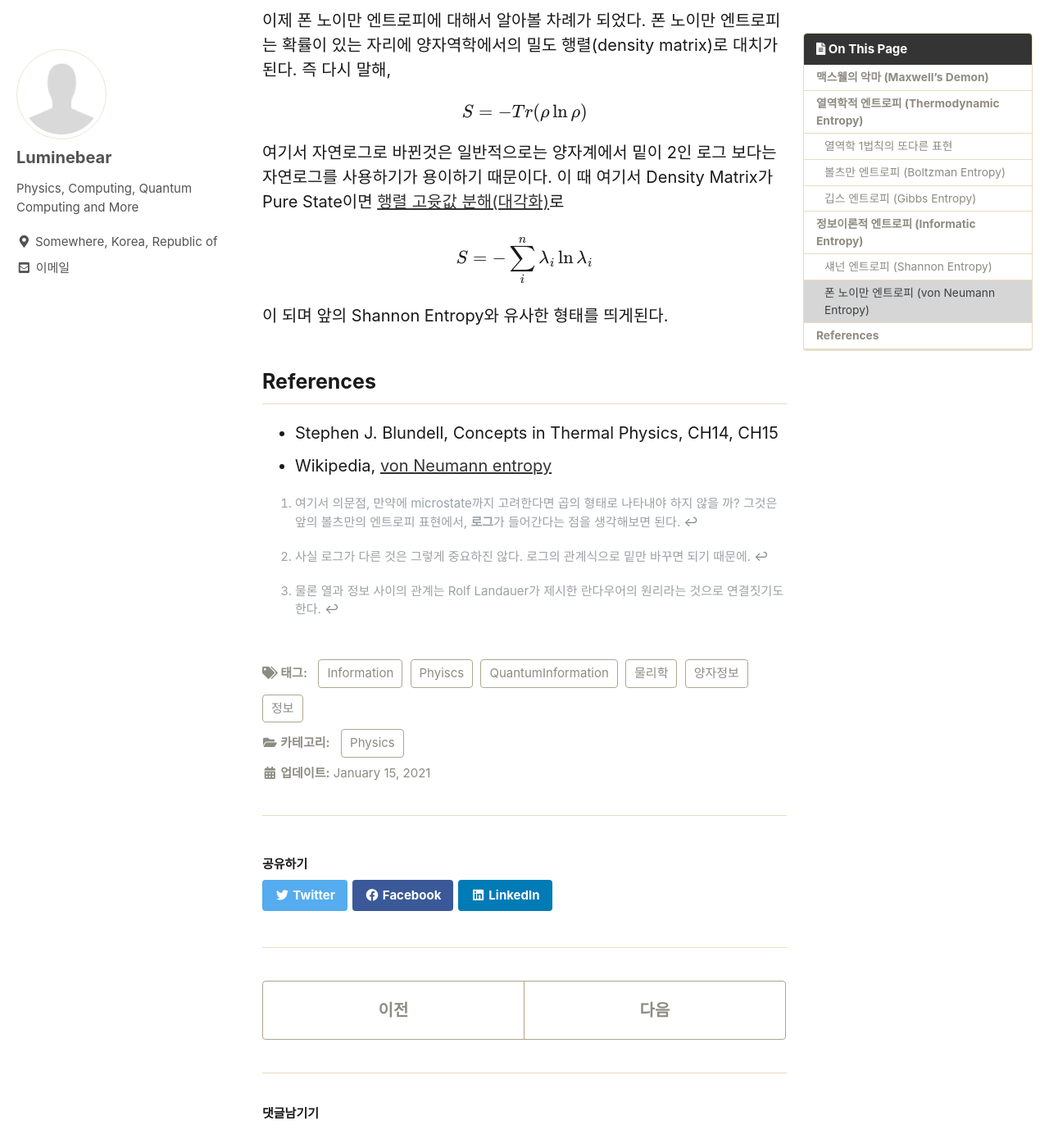
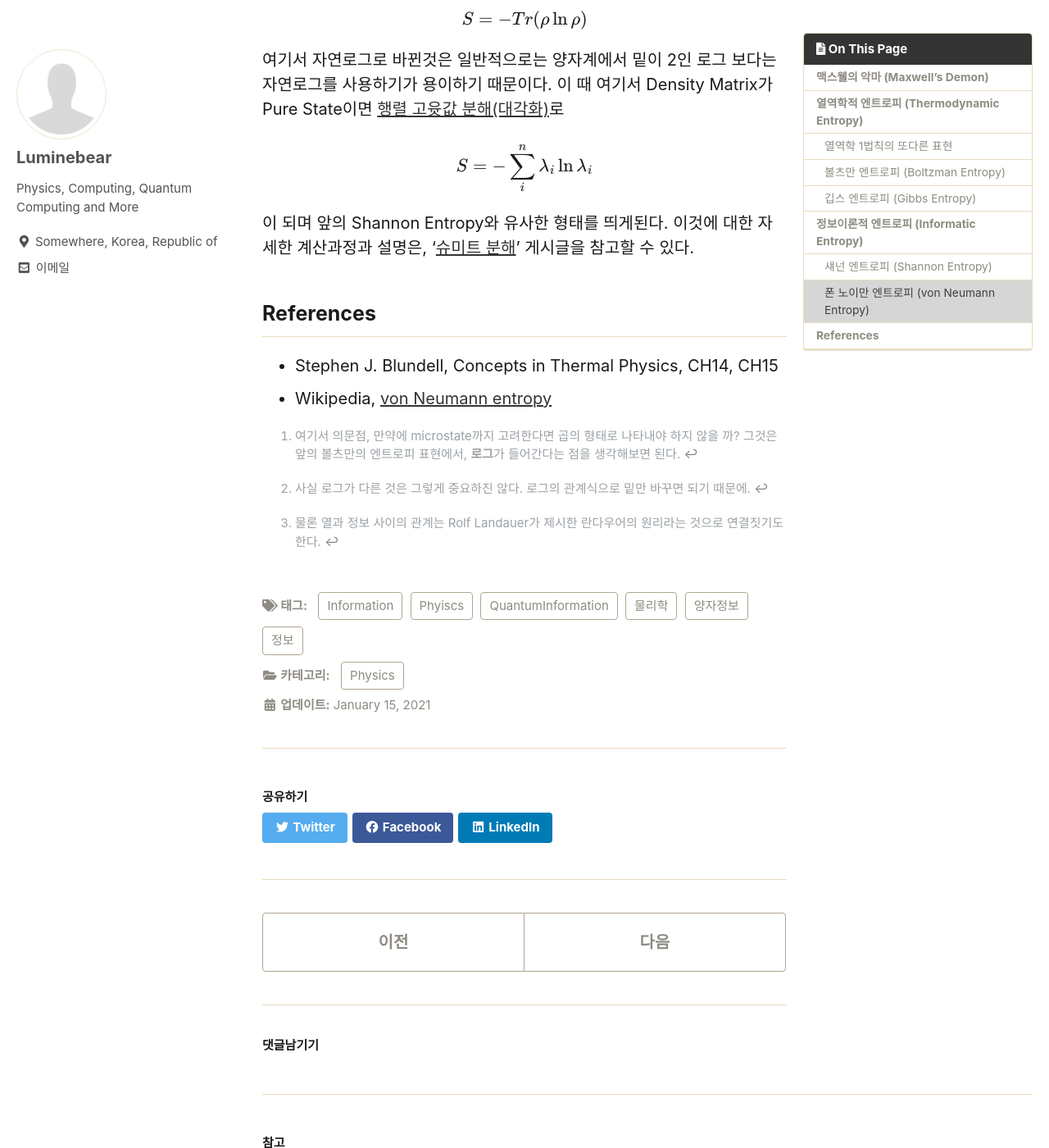
Before and after one commit to Luminebear/Luminebear.github.io, a Jekyll site: the page built from _posts/2021-01-15-Information-Theory.md, in a window 1280 px wide and 1400 px high, scrolled down 4682 px. Shown: the whole window at 82% size. Built offline with Jekyll 4.4.1, drawn with Linux system fonts in a browser that asks for light colours; cached includes are drawn as plain includes; some web fonts are replaced; comment, search, counter and statistics services are not loaded; some of the changed text lies outside the part shown.

Commit message:
edit post

```diff
--- a/_posts/2021-01-15-Information-Theory.md
+++ b/_posts/2021-01-15-Information-Theory.md
@@ -11,8 +11,6 @@
 toc: true
 toc_sticky: true
 ---
-**경고**: 아직 완성되지 않은 게시글입니다. (폰노이만 엔트로피 관련 설명이 부실함)
-{: .notice--warning}
 
 이 게시글에서는 양자 정보를 배우기 앞서 통계역학적으로 필요한 개념들을 소개한다. 많은 내용을 함축적으로 담았기 때문에 양자 정보에 대해 어떤 흐름으로 가게 되는지 살펴보는 정도로 알아본다.
 
@@ -173,7 +171,8 @@
 S = -\sum_i^n\lambda_i\ln{\lambda_i}
 $$
 
-이 되며 앞의 Shannon Entropy와 유사한 형태를 띄게된다.
+이 되며 앞의 Shannon Entropy와 유사한 형태를 띄게된다. 이것에 대한 자세한 계산과정과 설명은,
+'[슈미트 분해](physics/Schmidt-Decomposition/#폰-노이만-엔트로피와-concurrence)' 게시글을 참고할 수 있다.
 
 ## References
 * Stephen J. Blundell, Concepts in Thermal Physics, CH14, CH15
--- a/_posts/2021-01-20-Schmidt-Decomposition.md
+++ b/_posts/2021-01-20-Schmidt-Decomposition.md
@@ -11,8 +11,6 @@
 toc: true
 toc_sticky: true
 ---
-**경고**: 아직 완성되지 않은 게시글입니다.
-{: .notice--warning}
 
 슈미트 분해(Schmidt Decomposition)는 양자 얽힘(Quantum Entanglement)에서 가장 중요한 수학적 기술 중 하나로, 이것을 이용하면 ket vector를 최소화된 항으로 만들어 줄 수 있다.
 
```
